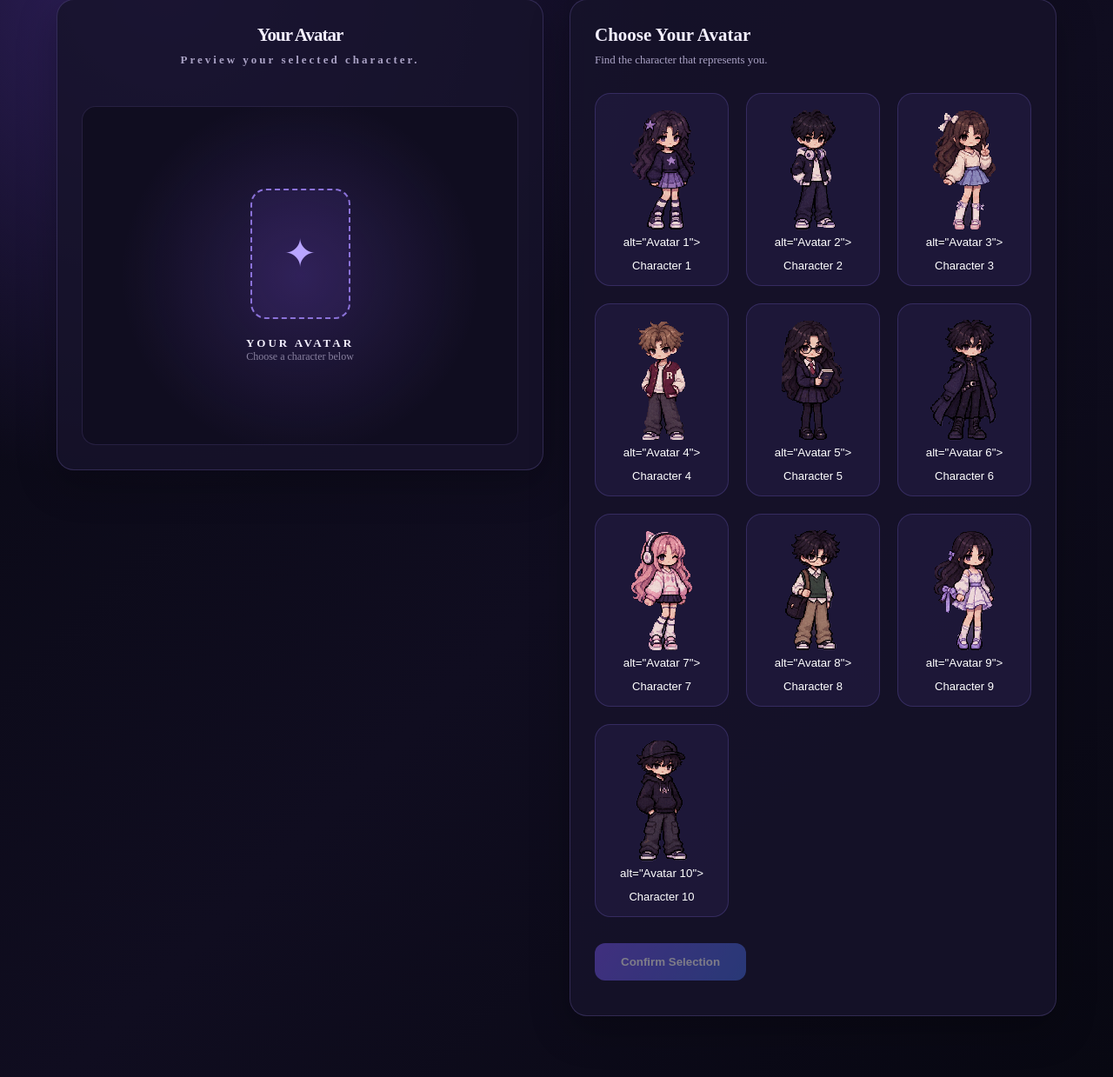
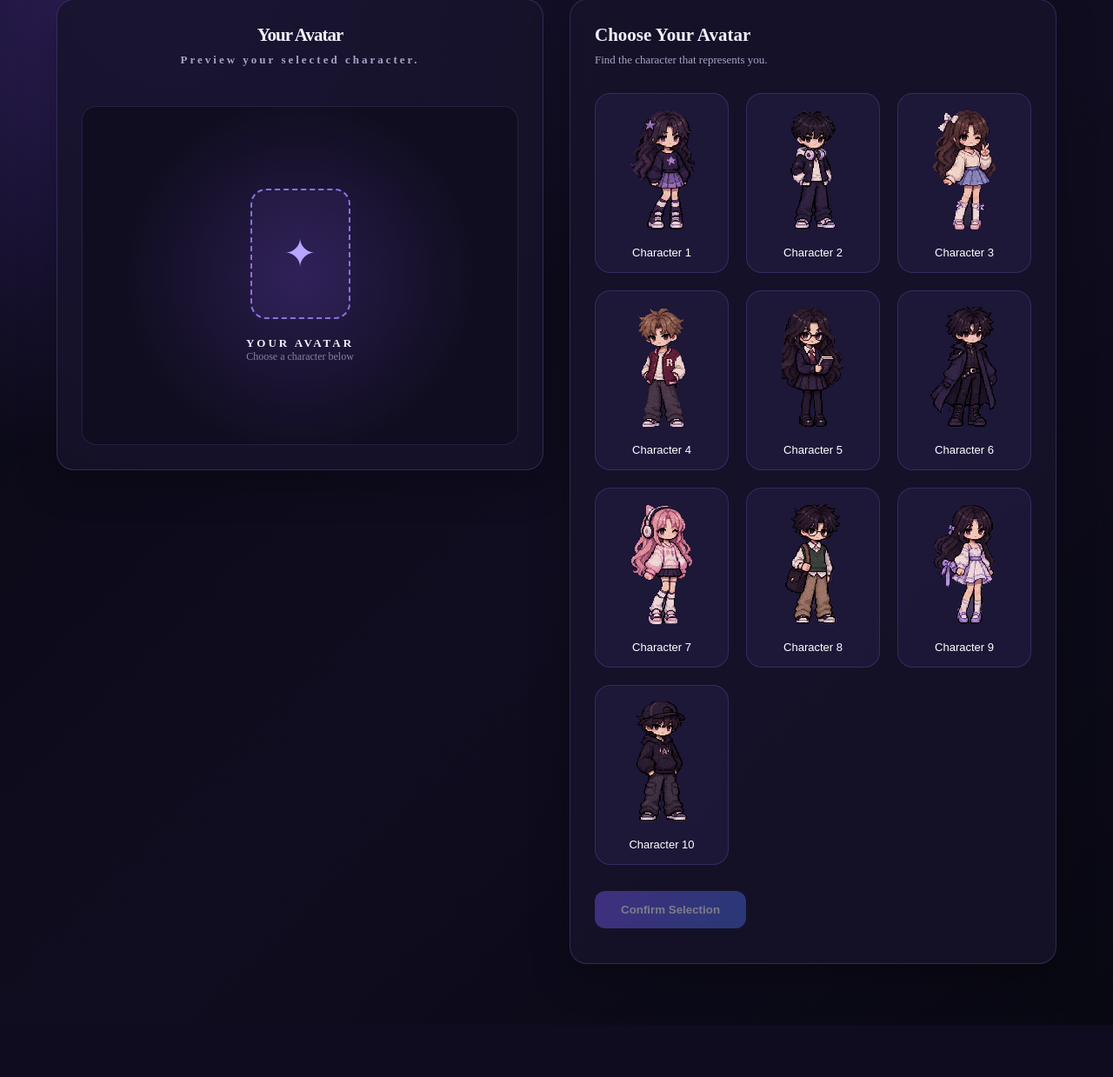
Before and after one commit to ArcticMonkeys-Arabella/NeuroCyte, a Flask app: page /studio in a window 1280 px wide. Shown: the part 161-1400 px from the top of the page at 87% size. After the commit the page ends 1340 px from the top, so only its background shows below. Run offline with Flask 3, Linux system fonts and the light colour scheme.

Commit message:
Fix HTML formatting in studio.html

```diff
--- a/templates/studio.html
+++ b/templates/studio.html
@@ -42,15 +42,16 @@
     <button class="avatar-card"
             type="button"
             data-avatar="avatar{{ i }}"
-                        data-image="{{ url_for('static', filename='avatars/' ~ avatar_files[i-1]) }}"
+            data-image="{{ url_for('static', filename=avatar_files[i-1]) }}"
             onclick="selectAvatar(this)">
 
-                <img src="{{ url_for('static', filename=avatar_files[i-1]) }}">
+        <img src="{{ url_for('static', filename=avatar_files[i-1]) }}"
              alt="Avatar {{ i }}">
 
         <span>Character {{ i }}</span>
     </button>
 {% endfor %}
+
 
             </div>
 
```
Lines whose indentation alone changed are shown as unchanged.
